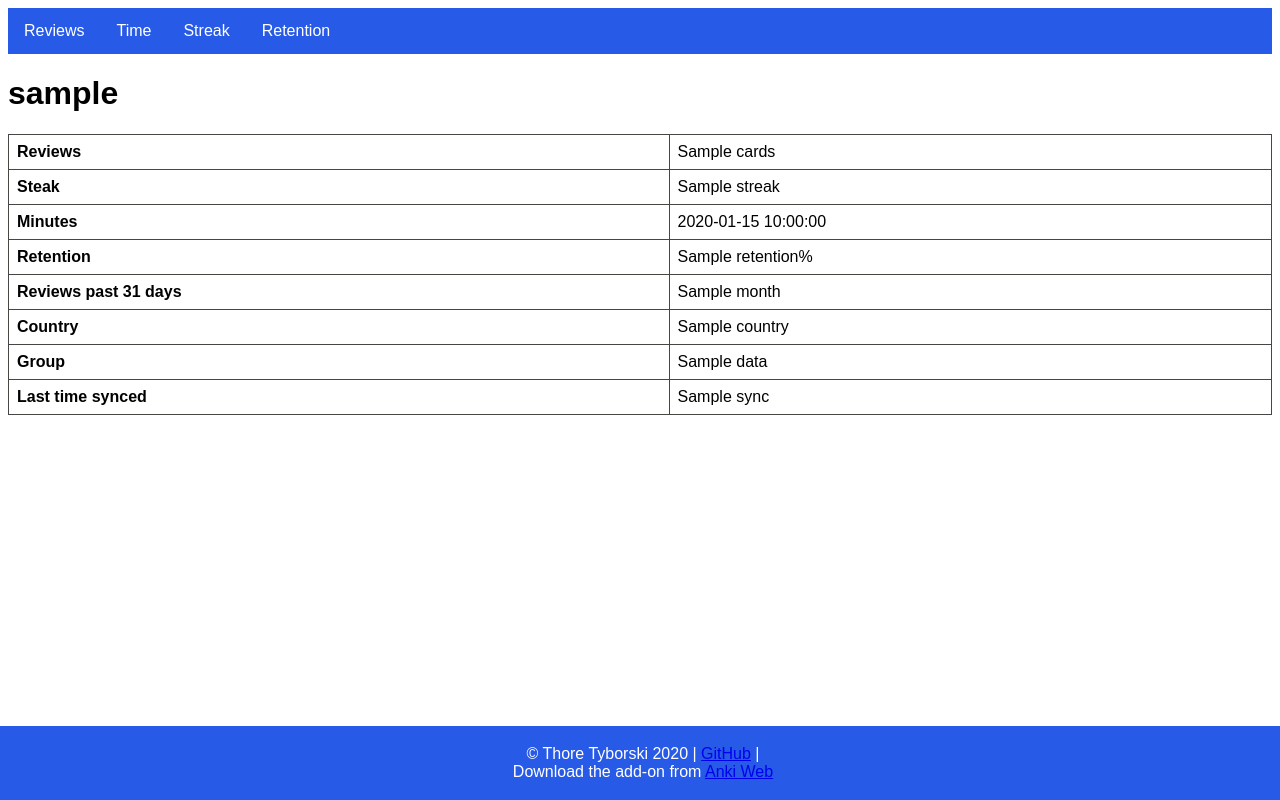
After one commit to ThoreBor/Anki_Leaderboard, a Python web app: template server/templates/user.html in a window 1280 px wide. The commit adds this page. Run offline with Jinja, Linux system fonts and the light colour scheme; the template is opened without the code that fills it: most values are stand-ins (such as "Sample title", 1, 10 or a date in 2020).

Commit message:
user info page
+ footer, and other small adjustions

```diff
--- a/server/templates/header+footer.html
+++ b/server/templates/header+footer.html
@@ -4,6 +4,32 @@
 	<title>Leaderboard</title>
 	<meta name="viewport" content="width=device-width, initial-scale=1.0">
 	<style>
+	    a.user_link:link {
+          text-decoration: none;
+          color: black;
+        }
+        a.user_link:visited {
+          text-decoration: none;
+          color: black;
+        }
+	    table.user {
+		  font-family: arial, sans-serif;
+		  border-collapse: collapse;
+		  width: 100%;
+		  margin-left:auto;
+    	  margin-right:auto;
+		}
+
+		table.user td{
+		    white-space: nowrap;  /** added **/
+		}
+
+		table.user td, th {
+		  border: 1px solid #474642;
+		  text-align: left;
+		  padding: 8px;
+		}
+
 		ul {
 		  list-style-type: none;
 		  margin: 0;
@@ -42,9 +68,13 @@
 		  padding: 3px;
 		  background-color: #275ae6;
 		  color: white;
+		  position: fixed;
+		  left: 0;
+		  bottom: 0;
+		  width: 100%;
 		}
 
-		table {
+		table.lb {
 		  font-family: arial, sans-serif;
 		  border-collapse: collapse;
 		  width: 100%;
@@ -52,27 +82,30 @@
     	  margin-right:auto;
 		}
 
-		table td{
+		table.lb td{
 		    white-space: nowrap;  /** added **/
 		}
 
-		td, th {
+		table.lb td, th {
 		  border: 1px solid #474642;
 		  text-align: left;
 		  padding: 8px;
 		}
 
-		tr:nth-child(even) {
+		table.lb tr:nth-child(even) {
 		  background-color: #dddddd;
 		}
-		tr:nth-child(2) {
+		table.lb tr:nth-child(2) {
 		  background-color: #FFDF00;
+		  font-weight: bold;
 		}
-		tr:nth-child(3) {
+		table.lb tr:nth-child(3) {
 		  background-color: #c0c0c0;
+		  font-weight: bold;
 		}
-		tr:nth-child(4) {
+		table.lb tr:nth-child(4) {
 		  background-color: #cd7f32;
+		  font-weight: bold;
 		}
 	</style>
 </head>
@@ -84,7 +117,10 @@
 
 {% block table %}
 {% endblock %}
-<br>
+
+{% block user_info %}
+{% endblock %}
+<br><br><br><br><br>
 <footer>
   <p>© Thore Tyborski 2020 |
   <a href="https://github.com/ThoreBor/Anki_Leaderboard">GitHub</a> |<br>
--- a/server/templates/retention.html
+++ b/server/templates/retention.html
@@ -11,7 +11,7 @@
 
 {% block table %}
 	<br>
-	<table>
+	<table class="lb">
 		<tr>
 		    <th>#</th>
 		    <th>Username</th>
@@ -20,7 +20,7 @@
 		{% for i in  data %}
 			<tr>
 			    <td>{{i.place}}</td>
-				<td>{{i.username}}</td>
+				<td><a class="user_link" href="https://ankileaderboard.pythonanywhere.com/user/{{i.username}}" target="_blank">{{i.username}}</a></td>
 				<td>{{i.value}}</td>
 			 </tr>
 		{% endfor %}
--- a/server/templates/reviews.html
+++ b/server/templates/reviews.html
@@ -11,7 +11,7 @@
 
 {% block table %}
 	<br>
-	<table>
+	<table class="lb">
 		<tr>
 		    <th>#</th>
 		    <th>Username</th>
@@ -20,7 +20,7 @@
 		{% for i in  data %}
 			<tr>
 			    <td>{{i.place}}</td>
-				<td>{{i.username}}</td>
+				<td><a class="user_link" href="https://ankileaderboard.pythonanywhere.com/user/{{i.username}}" target="_blank">{{i.username}}</a></td>
 				<td>{{i.value}}</td>
 			 </tr>
 		{% endfor %}
--- a/server/templates/streak.html
+++ b/server/templates/streak.html
@@ -11,7 +11,7 @@
 
 {% block table %}
 	<br>
-	<table>
+	<table class="lb">
 		<tr>
 		    <th>#</th>
 		    <th>Username</th>
@@ -20,7 +20,7 @@
 		{% for i in  data %}
 			<tr>
 			    <td>{{i.place}}</td>
-				<td>{{i.username}}</td>
+				<td><a class="user_link" href="https://ankileaderboard.pythonanywhere.com/user/{{i.username}}" target="_blank">{{i.username}}</a></td>
 				<td>{{i.value}}</td>
 			 </tr>
 		{% endfor %}
--- a/server/templates/time.html
+++ b/server/templates/time.html
@@ -11,16 +11,16 @@
 
 {% block table %}
 	<br>
-	<table>
+	<table class="lb">
 		<tr>
 		    <th>#</th>
 		    <th>Username</th>
-		    <th>Minutes today</th>
+		    <th>Minutes</th>
 		 </tr>
 		{% for i in  data %}
 			<tr>
 			    <td>{{i.place}}</td>
-				<td>{{i.username}}</td>
+				<td><a class="user_link" href="https://ankileaderboard.pythonanywhere.com/user/{{i.username}}" target="_blank">{{i.username}}</a></td>
 				<td>{{i.value}}</td>
 			 </tr>
 		{% endfor %}
--- /dev/null
+++ b/server/templates/user.html
@@ -0,0 +1,50 @@
+{% extends "header+footer.html" %}
+
+{% block nav %}
+<ul>
+  <li><a href="/">Reviews</a></li>
+  <li><a href="/time/">Time</a></li>
+  <li><a href="/streak/">Streak</a></li>
+  <li><a href="/retention/">Retention</a></li>
+</ul>
+{% endblock %}
+
+{% block user_info %}
+	{% for i in  data %}
+		<h1 style="font-family: arial, sans-serif">{{i.username}}</h1>
+		<table class="user">
+			<tr>
+			    <td><b>Reviews</b></td>
+				<td>{{i.cards}}</td>
+			</tr>
+			<tr>
+			    <td><b>Steak</b></td>
+				<td>{{i.streak}}</td>
+			</tr>
+			<tr>
+			    <td><b>Minutes</b></td>
+				<td>{{i.time}}</td>
+			</tr>
+			<tr>
+			    <td><b>Retention</b></td>
+				<td>{{i.retention}}%</td>
+			</tr>
+			<tr>
+			    <td><b>Reviews past 31 days</b></td>
+				<td>{{i.month}}</td>
+			</tr>
+			<tr>
+			    <td><b>Country</b</td>
+				<td>{{i.country}}</td>
+			</tr>
+			<tr>
+			    <td><b>Group</b></td>
+				<td>{{i.subject}}</td>
+			</tr>
+			<tr>
+			    <td><b>Last time synced</b></td>
+				<td>{{i.sync}}</td>
+			</tr>
+		</table>
+	{% endfor %}
+{% endblock %}
```
